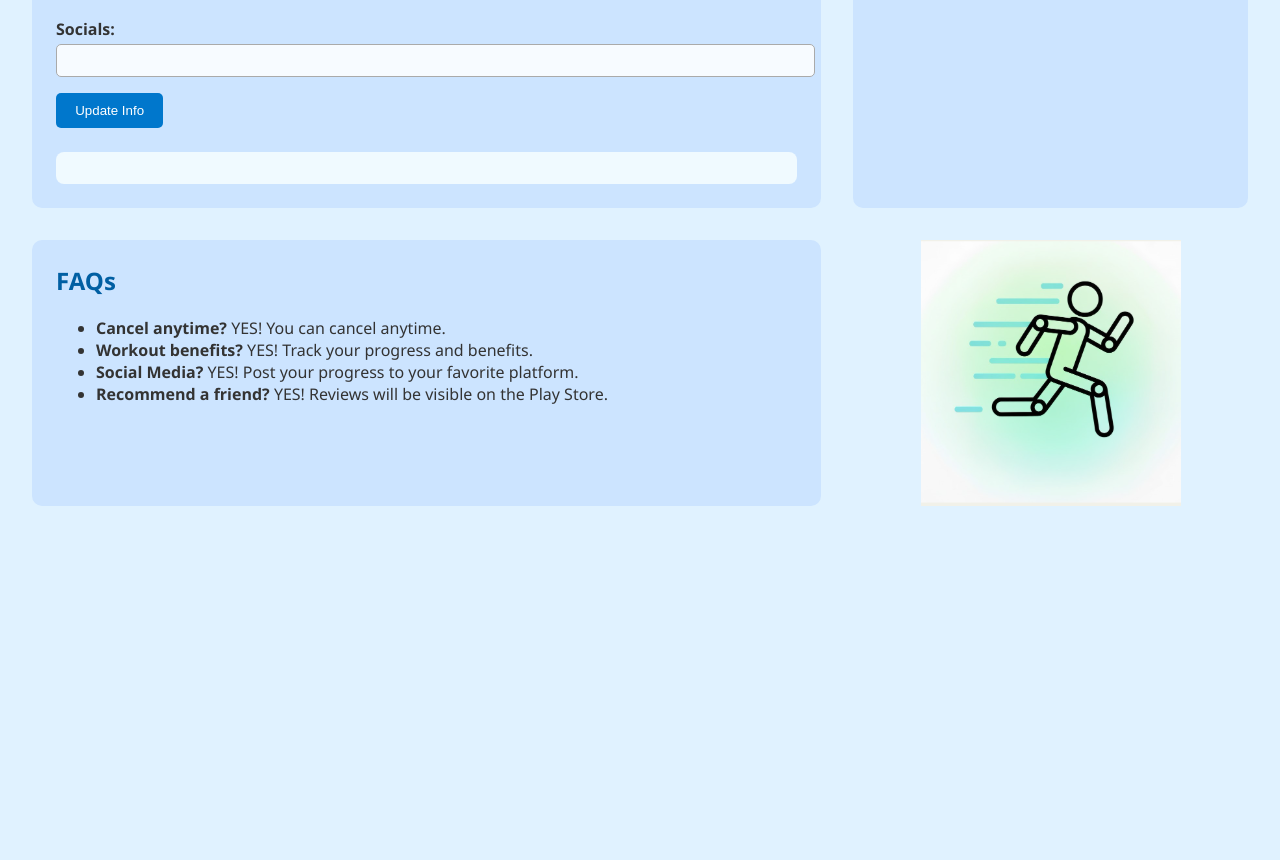
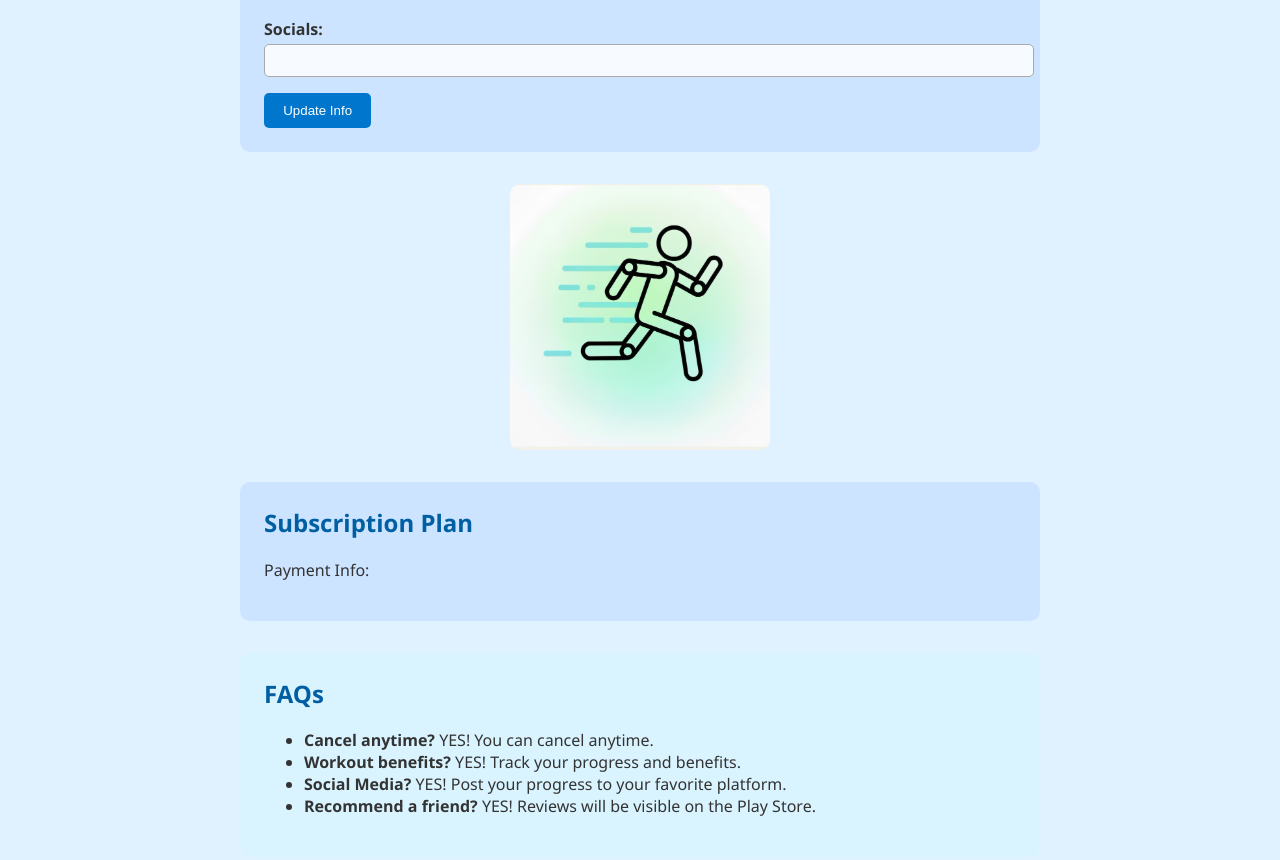
Before and after one commit to owenstorbeck/SuperFit, a plain HTML site: page index.html in a window 1280 px wide. Shown: the part 708-1568 px from the top of the page. Before the commit the page ends 1246 px from the top, so only its background shows below. Drawn offline with Linux system fonts and the light colour scheme.

Commit message:
Update the new image location and the other things

```diff
--- a/style.css
+++ b/style.css
@@ -30,13 +30,48 @@ body {
 
 .container {
   display: grid;
-  grid-template-columns: 2fr 1fr;
+  grid-template-areas:
+    "user-info"
+    "runner"
+    "subscription"
+    "faqs";
+  grid-template-columns: 1fr;
   gap: 2rem;
   padding: 2rem;
+  max-width: 800px;
+  margin: auto;
 }
 
-.user-info, .subscription, .faqs {
+.user-info {
+  grid-area: user-info;
   background-color: #cce4ff;
+  padding: 1.5rem;
+  border-radius: 10px;
+}
+
+.runner-graphic {
+  grid-area: runner;
+  display: flex;
+  align-items: center;
+  justify-content: center;
+}
+
+.runner-graphic img {
+  max-width: 100%;
+  height: auto;
+  border-radius: 10px;
+}
+
+.subscription {
+  grid-area: subscription;
+  background-color: #cce4ff;
+  padding: 1.5rem;
+  border-radius: 10px;
+}
+
+.faqs {
+  grid-area: faqs;
+  background-color: #d9f4ff;
   padding: 1.5rem;
   border-radius: 10px;
 }
@@ -74,22 +109,3 @@ form input, form textarea {
 #updateBtn:hover {
   background-color: #005fa3;
 }
-
-#userSummary {
-  margin-top: 1.5rem;
-  background-color: #f0faff;
-  padding: 1rem;
-  border-radius: 8px;
-}
-
-.runner-graphic {
-  grid-column: 2 / 3;
-  display: flex;
-  align-items: center;
-  justify-content: center;
-}
-
-.runner-graphic img {
-  max-width: 100%;
-  height: auto;
-}
```
